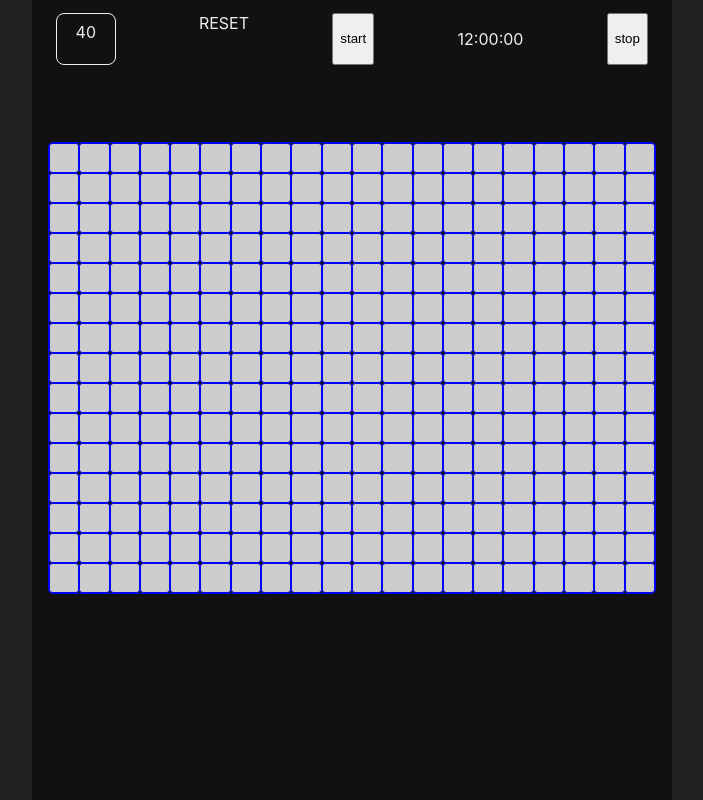
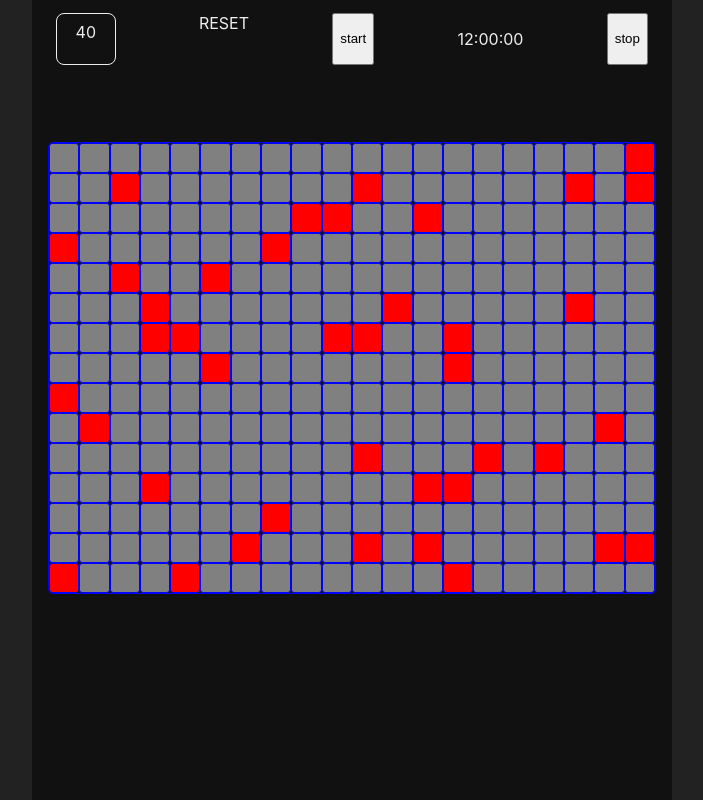
Before and after one commit to MathildeRolland/deminor, a React (Create React App) app: page / in a window 1280 px wide. Shown: the whole page, without its empty margins (288-991 px from the left). Built offline with nearby package versions, Linux system fonts and the light colour scheme.

Commit message:
bombs creation and placement

```diff
--- a/src/components/Board/index.tsx
+++ b/src/components/Board/index.tsx
@@ -1,19 +1,65 @@
+import { useEffect, useState } from 'react';
+
 import Cell from '../Cell';
 import { StyledBoard } from './BoardComponents';
 
 import { useWindowSize } from '../../customHooks/useWindowSize';
-import { useEffect, useState } from 'react';
 
-const Board = () => {
+interface BoardProps {
+	bombsCounter: number;
+}
+
+type CellType = {
+	key: number;
+	isBomb: boolean;
+	isClicked: boolean;
+};
+
+const Board = ({ bombsCounter }: BoardProps) => {
 	const windowSize = useWindowSize();
+
+	const [cells, setCells] = useState<CellType[]>([]);
 
 	const widthBasis = windowSize.width < 768 ? 10 : 20;
 	const cellsNumber = windowSize.width < 768 ? 200 : 300;
 
+	const getRandomNumber = (min: number, max: number) => {
+		return Math.floor(Math.random() * (max - min + 1) + min);
+	};
+
+	const defineCellIsBomb = (cells: CellType[]) => {
+		const randomNumber: number = getRandomNumber(0, cells.length);
+		const relatedCell = cells[randomNumber];
+
+		if (relatedCell && !relatedCell.isBomb) {
+			relatedCell.isBomb = true;
+		} else {
+			defineCellIsBomb(cells);
+		}
+	};
+
+	const randomBombsPlacement = (cells: CellType[], bombsCounter: number) => {
+		for (let i = 0; i < bombsCounter; i++) {
+			defineCellIsBomb(cells);
+		}
+		return cells;
+	};
+
+	useEffect(() => {
+		const initialCells = Array.from(Array(cellsNumber)).map((_, index) => ({
+			key: index,
+			isBomb: false,
+			isClicked: false,
+		}));
+
+		const newCells = randomBombsPlacement(initialCells, bombsCounter);
+		setCells(newCells);
+	}, [cellsNumber, bombsCounter]);
+
 	return (
 		<StyledBoard widthBasis={widthBasis}>
-			{Array.from(Array(cellsNumber)).map((nb) => (
-				<Cell key={nb} />
+			{cells.map((cell) => (
+				<Cell key={cell.key} cell={cell} />
 			))}
 		</StyledBoard>
 	);
--- a/src/components/Cell/CellComponents.js
+++ b/src/components/Cell/CellComponents.js
@@ -4,6 +4,6 @@ export const StyledCell = styled.div`
 	box-sizing: border-box;
 	border: 0.5px solid blue;
 	border-radius: 0.2rem;
-	background: #ccc;
+	background-color: ${(props) => (props.cell.isClicked ? '#111' : '#ccc')};
 	height: ${(props) => props.size.width}px;
 `;
--- a/src/components/Cell/index.tsx
+++ b/src/components/Cell/index.tsx
@@ -4,11 +4,22 @@ import { StyledCell } from './CellComponents';
 
 import { useSize } from '../../customHooks/useSize';
 
-const Cell = () => {
+interface CellProps {
+	key: number;
+	cell: { isBomb: boolean; isClicked: boolean };
+}
+const Cell = ({ key, cell }: CellProps) => {
 	const cellRef = useRef();
 	const cellSize = useSize(cellRef);
 
-	return <StyledCell ref={cellRef} size={cellSize} />;
+	return (
+		<StyledCell
+			ref={cellRef}
+			size={cellSize}
+			cell={cell}
+			style={{ background: cell.isBomb ? 'red' : 'grey' }}
+		/>
+	);
 };
 
 export default Cell;
--- a/src/pages/Game/index.tsx
+++ b/src/pages/Game/index.tsx
@@ -13,7 +13,7 @@ const Game = () => {
 	return (
 		<StyledContainer windowSize={windowSize}>
 			<Header bombsCounter={bombsCounter} />
-			<Board />
+			<Board bombsCounter={bombsCounter} />
 		</StyledContainer>
 	);
 };
```
